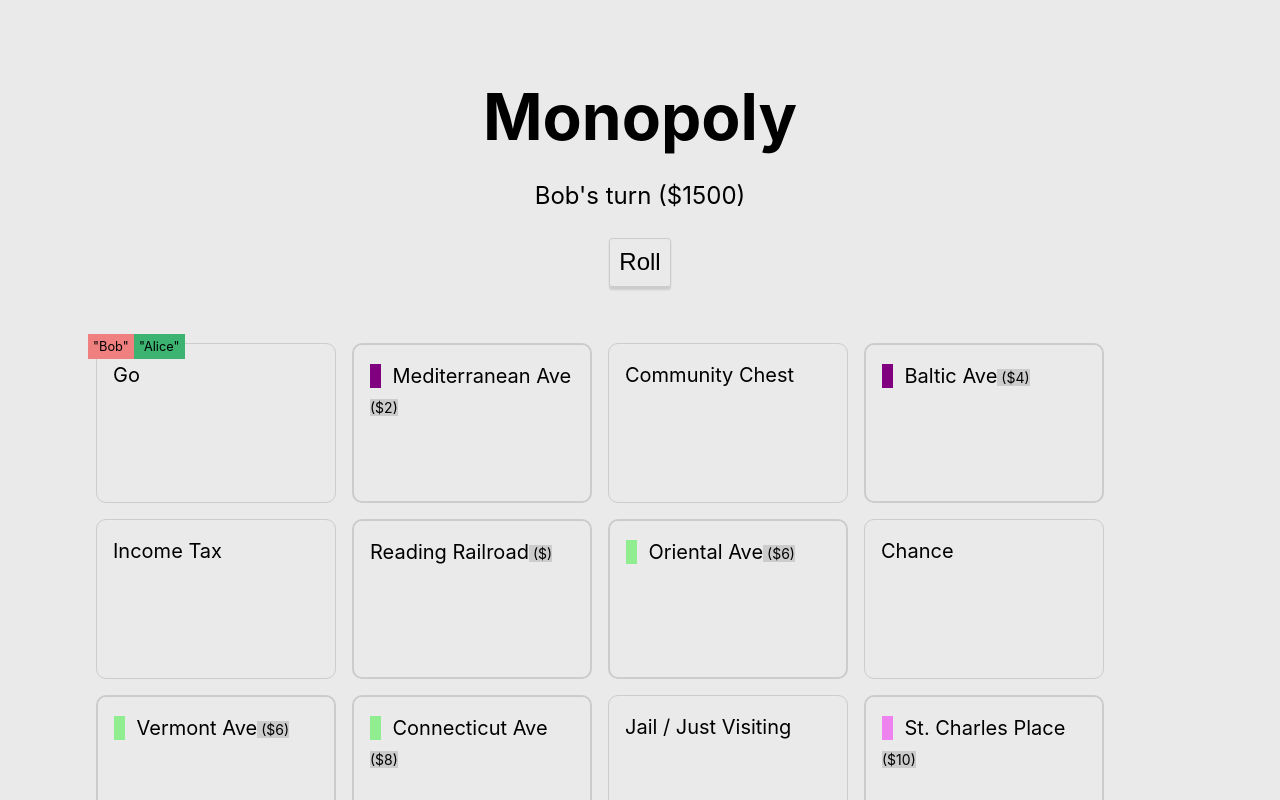
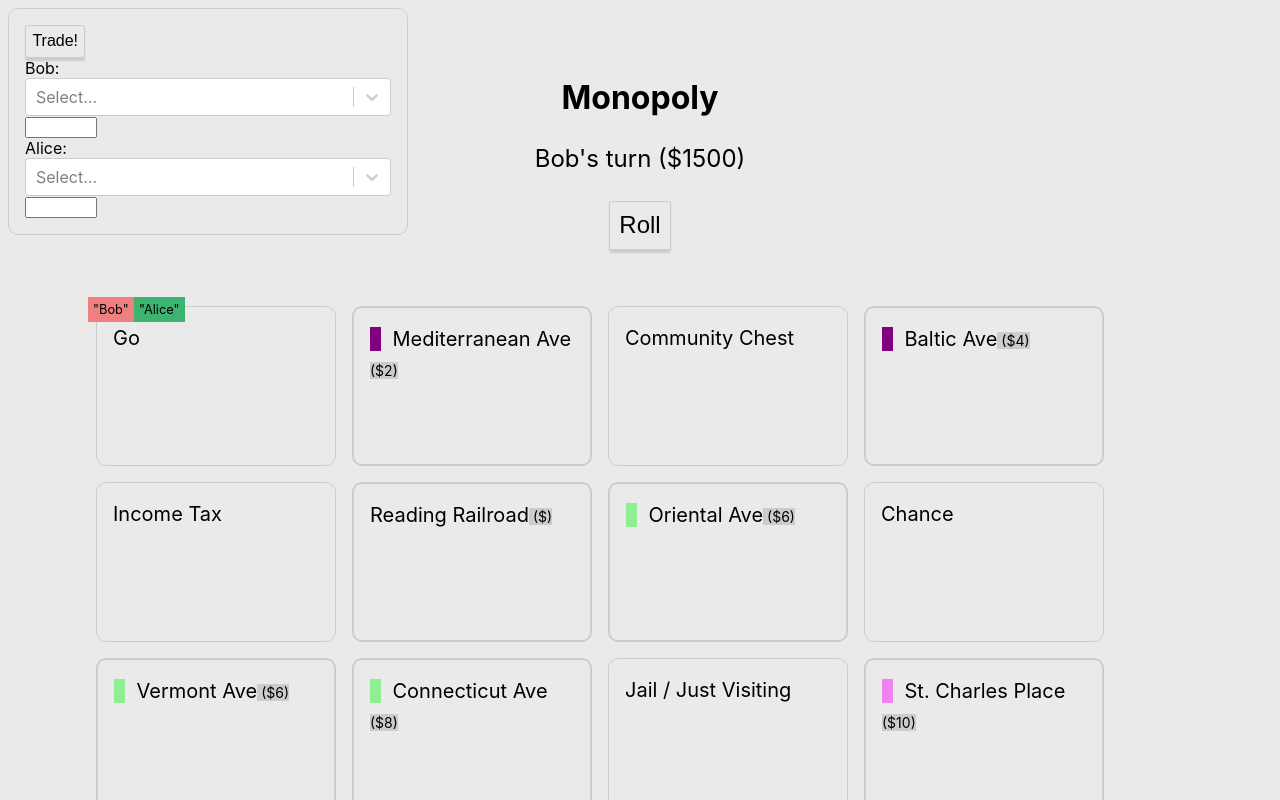
Before and after one commit to AxisAndAllies/monopoly, a Next.js app: page / in a window 1280 px wide. Shown: the top 800 px of the page. Built offline with nearby package versions, Linux system fonts and the light colour scheme.

Commit message:
Add trading

```diff
--- a/package.json
+++ b/package.json
@@ -11,6 +11,7 @@
     "next": "9.5.1",
     "react": "16.13.1",
     "react-dom": "16.13.1",
+    "react-select": "^3.1.0",
     "react-toastify": "^6.0.8"
   }
 }
--- a/pages/index.js
+++ b/pages/index.js
@@ -5,6 +5,7 @@
 import Monopoly from "../assets/monopoly";
 import { useState } from "react";
 import { ToastContainer, toast } from "react-toastify";
+import Select from "react-select";
 
 const pickRandElem = (arr) => arr[Math.floor(Math.random() * arr.length)];
 const sleep = (millis) => new Promise((resolve) => setTimeout(resolve, millis));
@@ -71,6 +72,7 @@
       color: "mediumseagreen",
     },
   ]);
+  const [trade, setTrade] = useState({ money: {}, properties: {} });
   let [turn, setTurn] = useState(0);
   let [hasRolled, setHasRolled] = useState(false);
 
@@ -244,14 +246,89 @@
         throw Error("unhandled case");
     }
   };
+  const settleTrade = () => {
+    toast.info(JSON.stringify(trade));
+
+    // reset
+    setTrade({ money: {}, properties: {} });
+    // only two person trade lol
+    let [{ id: a }, { id: b }] = players;
+    // trade money
+    if (trade.money[a]) {
+      addPlayerMoney(b, trade.money[a]);
+      addPlayerMoney(a, -trade.money[a]);
+    }
+    if (trade.money[b]) {
+      addPlayerMoney(a, trade.money[b]);
+      addPlayerMoney(b, -trade.money[b]);
+    }
+    // trade properties
+    (trade.properties[b] || []).forEach((e) => {
+      setPropOwner(e.value, a);
+    });
+    (trade.properties[a] || []).forEach((e) => {
+      setPropOwner(e.value, b);
+    });
+  };
 
   return (
     <div className={styles.container}>
-      <Head>
-        <title>Create Next App</title>
-        <link rel="icon" href="/favicon.ico" />
-      </Head>
-
+      <div
+        style={{
+          position: "fixed",
+          left: 0,
+          top: 0,
+          margin: "0.5rem",
+          padding: "1rem",
+          border: "1px solid #ccc",
+          borderRadius: "10px",
+          minWidth: "400px",
+        }}
+      >
+        <button
+          onClick={settleTrade}
+          disabled={
+            !Number.isInteger(
+              Object.values(trade.money)
+                .map((e) => parseInt(e))
+                .reduce((a, v) => a + v, 0)
+            )
+          }
+        >
+          Trade!
+        </button>
+        <>
+          {players.map((pl) => (
+            <div key={pl.id}>
+              <label>{pl.name}:</label>
+              <Select
+                onChange={(arr) => {
+                  let newTrade = { ...trade };
+                  newTrade.properties[pl.id] = arr;
+                  setTrade(newTrade);
+                }}
+                value={trade.properties[pl.id]}
+                options={properties
+                  .filter((pr) => pr.ownedby == pl.id && !pr.buildings)
+                  .map((pr) => ({ value: pr.id, label: pr.name }))}
+                isMulti={true}
+                isSearchable={true}
+              />
+              <input
+                type="number"
+                min={0}
+                max={pl.money}
+                value={trade.money[pl.id]}
+                onChange={(e) => {
+                  let newTrade = { ...trade };
+                  newTrade.money[pl.id] = parseInt(e.target.value);
+                  setTrade(newTrade);
+                }}
+              />
+            </div>
+          ))}
+        </>
+      </div>
       <main className={styles.main}>
         <h1 className={styles.title}>Monopoly</h1>
 
@@ -325,7 +402,7 @@
             .map((t) => properties.filter((p) => p.id == t.id)[0])
             // .sort((a, b) => a.position - b.position)
             .map((p, ind) => (
-              <div style={{ position: "relative" }}>
+              <div key={ind} style={{ position: "relative" }}>
                 <div style={{ position: "absolute" }}>
                   {players
                     .filter((pl) => pl.pos === ind)
--- a/styles/Home.module.css
+++ b/styles/Home.module.css
@@ -49,7 +49,7 @@
 .title {
   margin: 0;
   line-height: 1.15;
-  font-size: 4rem;
+  font-size: 2rem;
 }
 
 .title,
```
Also changed, not shown: 1 other file (tests, documents, lock files or other folders).
